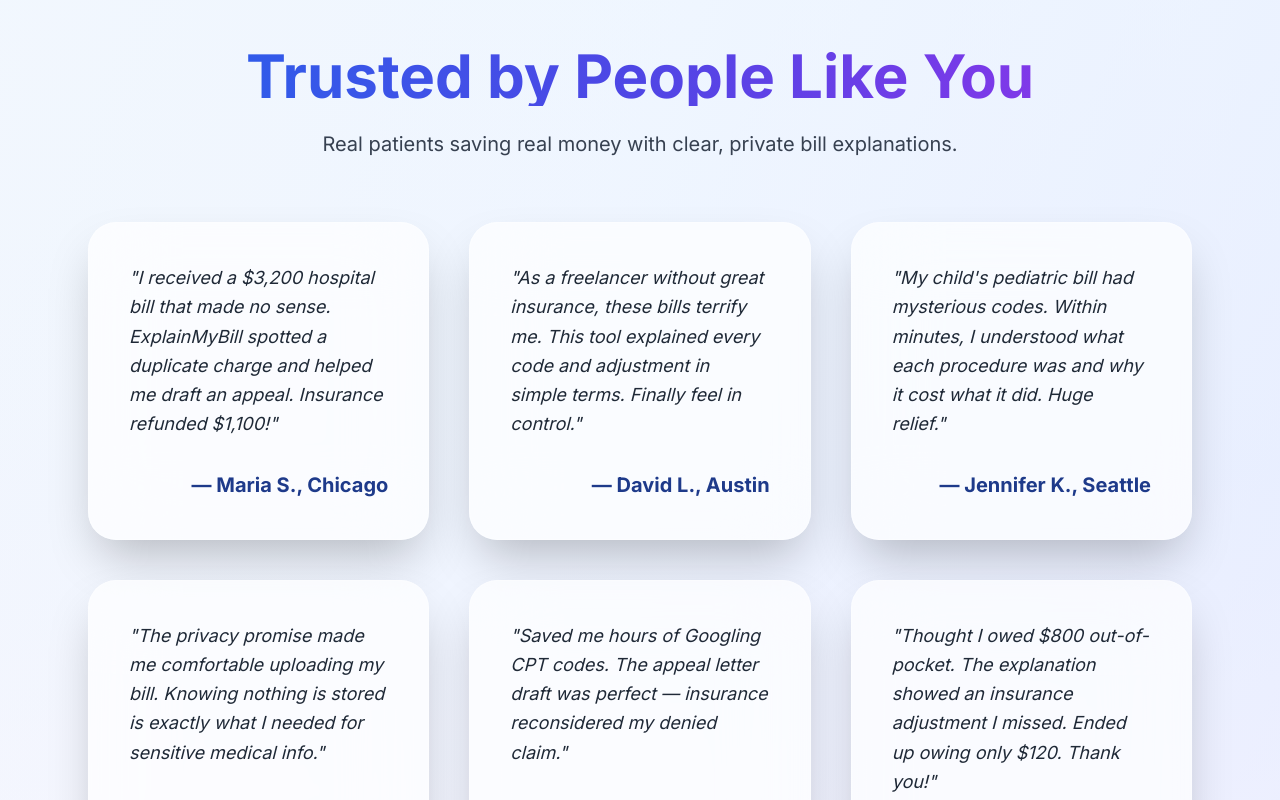
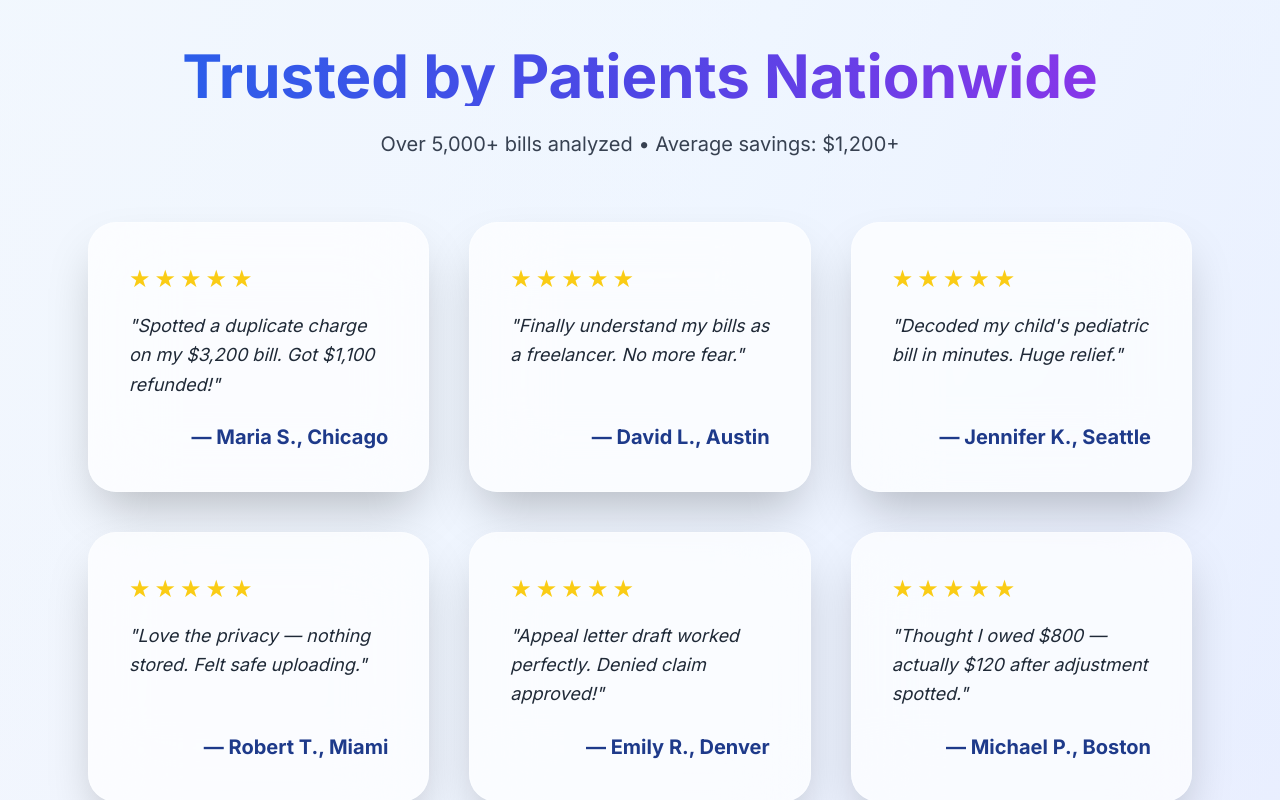
Before and after one commit to kevin-phan-25/explain-my-bill-frontend, a React (Create React App) app in the folder frontend/: page / in a window 1280 px wide. Shown: the part 1420-2220 px from the top of the page. Built offline with nearby package versions, Linux system fonts and the light colour scheme.

Commit message:
Update Testimonials.js

```diff
--- a/frontend/src/components/Testimonials.js
+++ b/frontend/src/components/Testimonials.js
@@ -2,47 +2,45 @@
 import React from "react";
 import { motion } from "framer-motion";
 
+const StarRating = ({ rating }) => {
+  return (
+    <div className="flex gap-1 mb-4">
+      {[1, 2, 3, 4, 5].map((i) => (
+        <span
+          key={i}
+          className={`text-2xl ${i <= rating ? "text-yellow-400" : "text-gray-300 dark:text-gray-600"}`}
+        >
+          ★
+        </span>
+      ))}
+    </div>
+  );
+};
+
 export default function Testimonials() {
   const testimonials = [
-    {
-      name: "Maria S., Chicago",
-      text: "I received a $3,200 hospital bill that made no sense. ExplainMyBill spotted a duplicate charge and helped me draft an appeal. Insurance refunded $1,100!",
-    },
-    {
-      name: "David L., Austin",
-      text: "As a freelancer without great insurance, these bills terrify me. This tool explained every code and adjustment in simple terms. Finally feel in control.",
-    },
-    {
-      name: "Jennifer K., Seattle",
-      text: "My child's pediatric bill had mysterious codes. Within minutes, I understood what each procedure was and why it cost what it did. Huge relief.",
-    },
-    {
-      name: "Robert T., Miami",
-      text: "The privacy promise made me comfortable uploading my bill. Knowing nothing is stored is exactly what I needed for sensitive medical info.",
-    },
-    {
-      name: "Emily R., Denver",
-      text: "Saved me hours of Googling CPT codes. The appeal letter draft was perfect — insurance reconsidered my denied claim.",
-    },
-    {
-      name: "Michael P., Boston",
-      text: "Thought I owed $800 out-of-pocket. The explanation showed an insurance adjustment I missed. Ended up owing only $120. Thank you!",
-    },
+    { name: "Maria S., Chicago", rating: 5, text: "Spotted a duplicate charge on my $3,200 bill. Got $1,100 refunded!" },
+    { name: "David L., Austin", rating: 5, text: "Finally understand my bills as a freelancer. No more fear." },
+    { name: "Jennifer K., Seattle", rating: 5, text: "Decoded my child's pediatric bill in minutes. Huge relief." },
+    { name: "Robert T., Miami", rating: 5, text: "Love the privacy — nothing stored. Felt safe uploading." },
+    { name: "Emily R., Denver", rating: 5, text: "Appeal letter draft worked perfectly. Denied claim approved!" },
+    { name: "Michael P., Boston", rating: 5, text: "Thought I owed $800 — actually $120 after adjustment spotted." },
+    { name: "Sarah M., New York", rating: 5, text: "Reduced $7,000 ER bill to $1,000. Got a refund!" },
+    { name: "James T., Los Angeles", rating: 4.8, text: "Saved over half on $10k hospital stay. Clear breakdown was key." },
+    { name: "Lisa H., Houston", rating: 5, text: "Cancer treatment denial reversed using appeal guidance. Lifesaver." },
+    { name: "Kevin R., Phoenix", rating: 5, text: "$4,000 surprise balance gone after audit tip." },
+    { name: "Anna B., Portland", rating: 5, text: "Negotiated $2,500 bill down significantly. Worth every penny." },
+    { name: "Carlos G., Atlanta", rating: 5, text: "Found errors that saved my family $1,800. Privacy-first is real." },
   ];
 
   const containerVariants = {
     hidden: { opacity: 0 },
-    visible: {
-      opacity: 1,
-      transition: {
-        staggerChildren: 0.15,
-      },
-    },
+    visible: { opacity: 1, transition: { staggerChildren: 0.1 } },
   };
 
   const cardVariants = {
-    hidden: { opacity: 0, y: 40 },
-    visible: { opacity: 1, y: 0, transition: { duration: 0.7, ease: "easeOut" } },
+    hidden: { opacity: 0, y: 30 },
+    visible: { opacity: 1, y: 0, transition: { duration: 0.6 } },
   };
 
   return (
@@ -52,14 +50,13 @@ export default function Testimonials() {
           initial={{ opacity: 0, y: -20 }}
           whileInView={{ opacity: 1, y: 0 }}
           viewport={{ once: true }}
-          transition={{ duration: 0.8 }}
           className="text-center mb-16"
         >
           <h2 className="text-5xl md:text-6xl font-black mb-6 bg-gradient-to-r from-blue-600 via-indigo-600 to-purple-600 bg-clip-text text-transparent">
-            Trusted by People Like You
+            Trusted by Patients Nationwide
           </h2>
-          <p className="text-xl text-gray-700 dark:text-gray-300 max-w-3xl mx-auto">
-            Real patients saving real money with clear, private bill explanations.
+          <p className="text-xl text-gray-700 dark:text-gray-300">
+            Over 5,000+ bills analyzed • Average savings: $1,200+
           </p>
         </motion.div>
 
@@ -75,9 +72,10 @@ export default function Testimonials() {
               key={i}
               variants={cardVariants}
               whileHover={{ scale: 1.05, y: -10 }}
-              className="bg-white/70 dark:bg-white/5 backdrop-blur-2xl rounded-3xl p-10 shadow-2xl border border-white/30 hover:shadow-cyan-500/30 transition-all duration-500"
+              className="bg-white/70 dark:bg-white/5 backdrop-blur-2xl rounded-3xl p-10 shadow-2xl border border-white/30 hover:shadow-cyan-500/30 transition-all duration-500 flex flex-col"
             >
-              <p className="text-lg leading-relaxed text-gray-800 dark:text-gray-200 italic mb-8">
+              <StarRating rating={t.rating} />
+              <p className="text-lg leading-relaxed text-gray-800 dark:text-gray-200 italic flex-1 mb-6">
                 "{t.text}"
               </p>
               <p className="font-bold text-xl text-blue-900 dark:text-blue-300 text-right">
```
